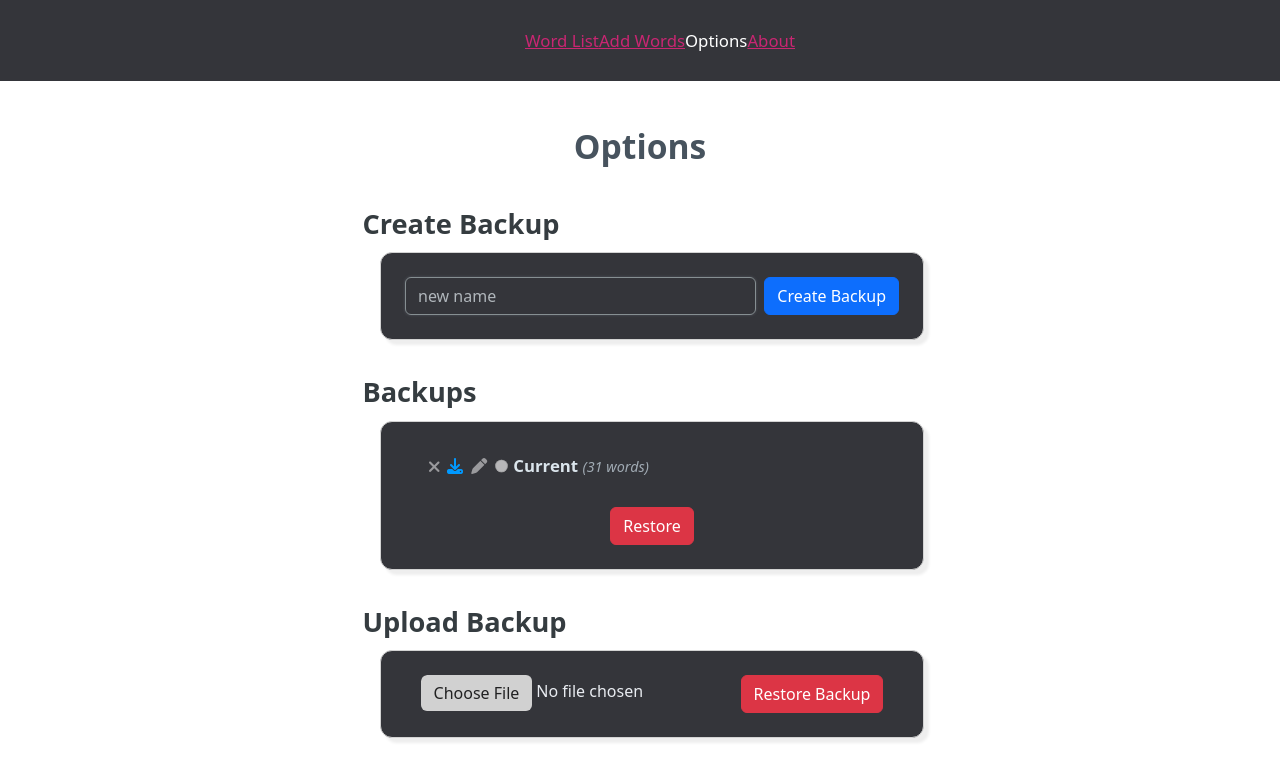
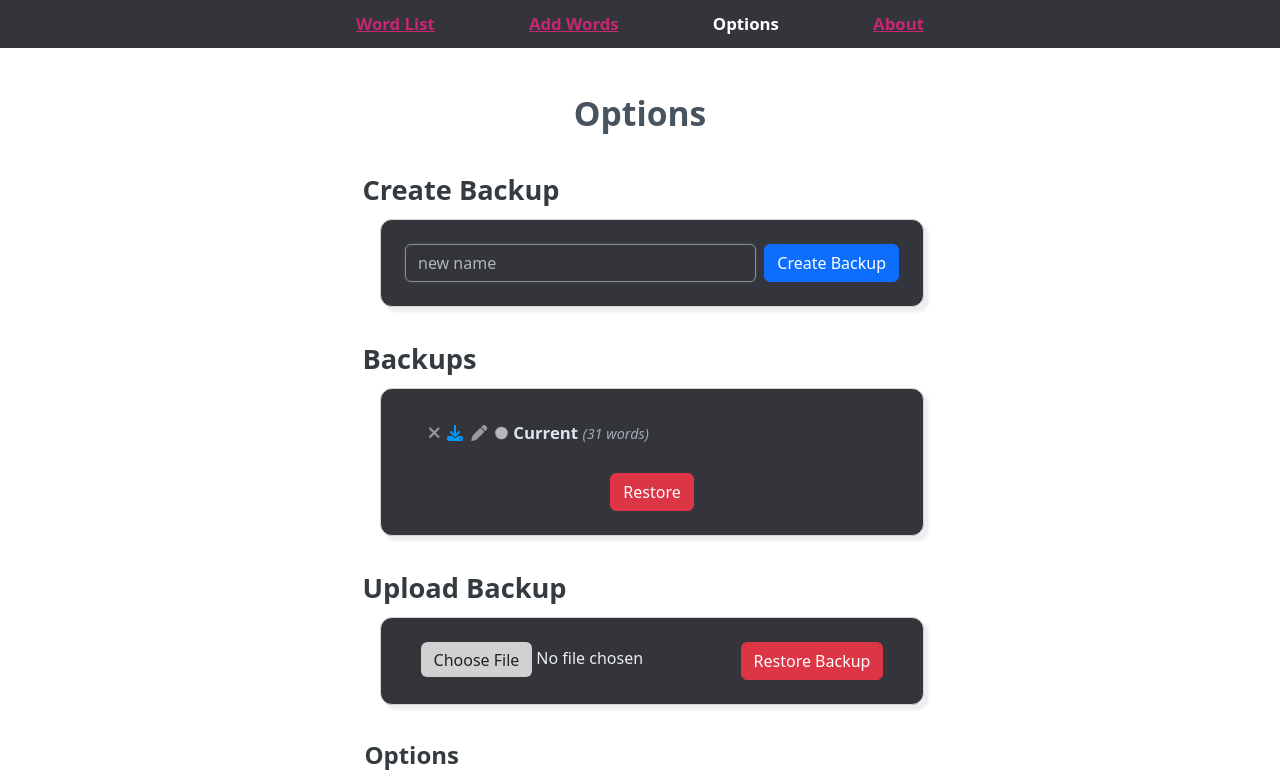
Before and after one commit to vishusandy/lexicon, a SvelteKit app: page /options in a window 1280 px wide. Shown: the top 777 px of the page. Built offline with nearby package versions, Linux system fonts and the light colour scheme.

Commit message:
changed nav ul styling to menu element

```diff
--- a/src/styles/global.scss
+++ b/src/styles/global.scss
@@ -48,7 +48,7 @@ nav.main {
     color: white;
 }
 
-nav.main ul {
+nav.main menu {
     display: flex;
     flex-wrap: wrap;
     // width: fit-content;
```
